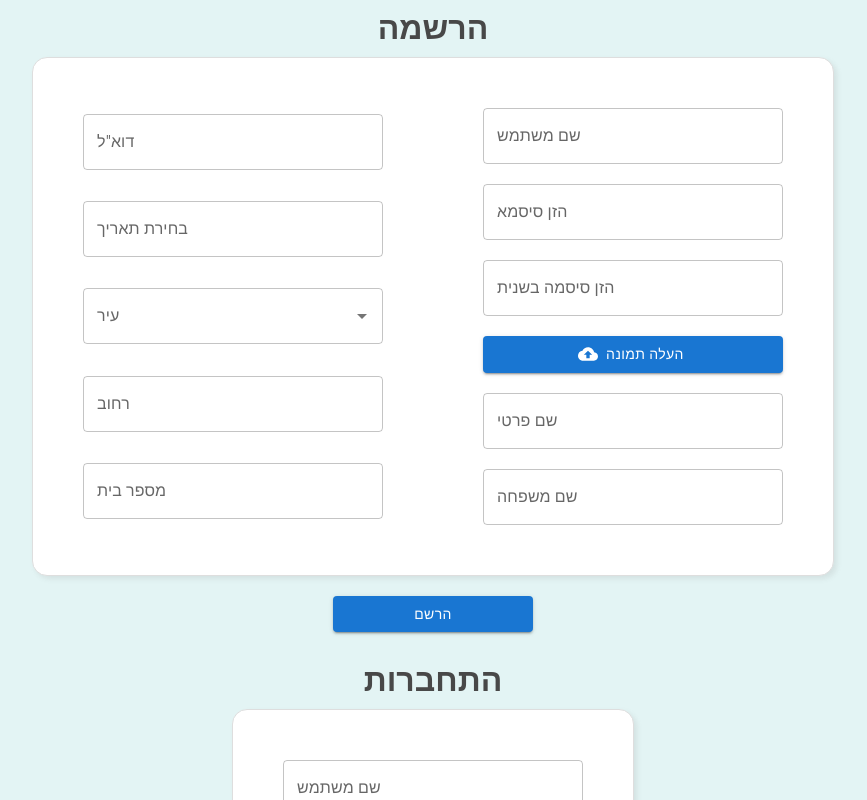
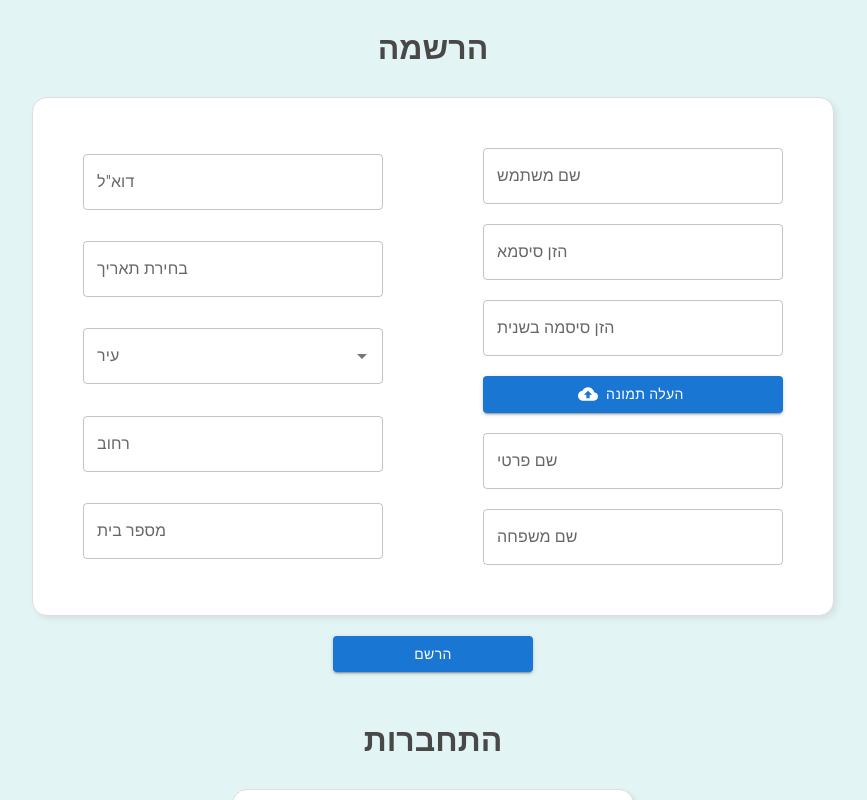
Before and after one commit to BarShnider/MobileAppDev_EX3, a React (Vite) app in the folder MobileAppDev_EX3/: page / in a window 1280 px wide. Shown: the top 800 px of the page, without its empty margins (207-1074 px from the left). Built offline with nearby package versions, Linux system fonts and the light colour scheme.

Commit message:
handled logic

```diff
--- a/MobileAppDev_EX3/package.json
+++ b/MobileAppDev_EX3/package.json
@@ -17,6 +17,7 @@
     "@mui/material": "^5.15.9",
     "@mui/styled-engine-sc": "^6.0.0-alpha.16",
     "@mui/x-date-pickers": "^6.19.4",
+    "animate.css": "^4.1.1",
     "date-fns": "^3.3.1",
     "dayjs": "^1.11.10",
     "react": "^18.2.0",
--- a/MobileAppDev_EX3/src/App.jsx
+++ b/MobileAppDev_EX3/src/App.jsx
@@ -4,6 +4,7 @@ import Profile from "./Components/Profile";
 import Register from "./Components/Register";
 import EditDetails from "./Components/EditDetails";
 import SystemAdmin from "./Components/SystemAdmin";
+import 'animate.css';
 
 // https://colorhunt.co/palette/c4dfdfd2e9e9e3f4f4f8f6f4
 function App() {
@@ -33,14 +34,15 @@ function App() {
 
   return (
     <>
-      <Register addNewUser={setUsers} usersFromStorage={users} />
-      <Login
+      {!isConnected && <Register addNewUser={setUsers} usersFromStorage={users} />}
+      {!isConnected && <Login
         users={users}
         setIsConnected={setIsConnected}
+
         setUserAdmin={setAdminOrUser}
         setConnectedUser={setConnectedUser}
         setShowEditDetails={setShowEditDetails}
-      />
+      />}
       {isConnected ? (
         adminOrUser ? (
           <Profile
@@ -55,6 +57,7 @@ function App() {
             setShowEditDetails={setShowEditDetails}
             setUserToEdit={setUserToEdit}
             setUsers={setUsers}
+            setIsConnected={setIsConnected}
           />
         )
       ) : (
--- a/MobileAppDev_EX3/src/Components/Profile.jsx
+++ b/MobileAppDev_EX3/src/Components/Profile.jsx
@@ -11,6 +11,7 @@ function Profile({ user, setIsConnected, setShowEditDetails, setUserToEdit }) {
   const onEdit = () => {
     setUserToEdit(user);
     setShowEditDetails((state) => !state);
+    logoutUser();
   };
   useEffect(() => {
     const storedData = sessionStorage.getItem("connectedUser");
@@ -20,7 +21,7 @@ function Profile({ user, setIsConnected, setShowEditDetails, setUserToEdit }) {
     }
   }, []);
 
-  const logOut = () => {
+  const logoutUser = () => {
     sessionStorage.removeItem("connectedUser");
     setIsConnected(false);
   };
@@ -89,7 +90,7 @@ function Profile({ user, setIsConnected, setShowEditDetails, setUserToEdit }) {
                 flexDirection: "row",
                 justifyContent: "flex-start",
                 backgroundColor: "#fff",
-                width: "50%", // Adjust as needed
+                width: "50%",
                 padding: "20px",
               }}
             >
@@ -104,7 +105,7 @@ function Profile({ user, setIsConnected, setShowEditDetails, setUserToEdit }) {
             <Button
               style={{ backgroundColor: "red" }}
               variant="contained"
-              onClick={logOut}
+              onClick={logoutUser}
             >
               התנתק
             </Button>
--- a/MobileAppDev_EX3/src/Components/SystemAdmin.jsx
+++ b/MobileAppDev_EX3/src/Components/SystemAdmin.jsx
@@ -11,12 +11,7 @@ import RemoveCircleIcon from "@mui/icons-material/RemoveCircle";
 import EditIcon from "@mui/icons-material/Edit";
 import { Avatar, Button, SvgIcon } from "@mui/material";
 
-export default function SystemAdmin({
-  users,
-  setUsers,
-  setShowEditDetails,
-  setUserToEdit,
-}) {
+export default function SystemAdmin({users,setUsers,setShowEditDetails,setUserToEdit,setIsConnected}) {
   const deleteUser = (mail) => {
     const updatedUsers = users.filter((user) => user.email !== mail);
     setUsers(updatedUsers);
@@ -29,6 +24,9 @@ export default function SystemAdmin({
   };
 
   return (
+    <>
+
+    <h1 className="header">ניהול משתמשים</h1>
     <Box
       sx={{
         display: "flex",
@@ -36,7 +34,7 @@ export default function SystemAdmin({
         gap: "30px",
         border: "1px solid #dedede",
         padding: "15px",
-        margin: "50px 100px",
+        margin: "20px 100px",
         borderRadius: "15px",
         boxShadow: "3px 3px 5px #87878729",
         backgroundColor: "#fff",
@@ -88,6 +86,14 @@ export default function SystemAdmin({
           </TableBody>
         </Table>
       </TableContainer>
+      <Button
+              style={{ backgroundColor: "red",width: "300px",margin:"auto"}}
+              variant="contained"
+              onClick={() => setIsConnected( isConnected => !isConnected)}
+            >
+              התנתק
+            </Button>
     </Box>
+    </>
   );
 }
--- a/MobileAppDev_EX3/src/index.css
+++ b/MobileAppDev_EX3/src/index.css
@@ -15,7 +15,7 @@ body {
 .header {
   text-align: center;
   font-family: "heebo", sans-serif;
-  margin: 10px;
+  margin: 30px;
   color: #484848;
   /* margin: 0px; */
   /* margin-top: 20px; */
```
Also changed, not shown: MobileAppDev_EX3/src/Components/Login.jsx (+1 -7 lines), 1 other file (tests, documents, lock files or other folders).
